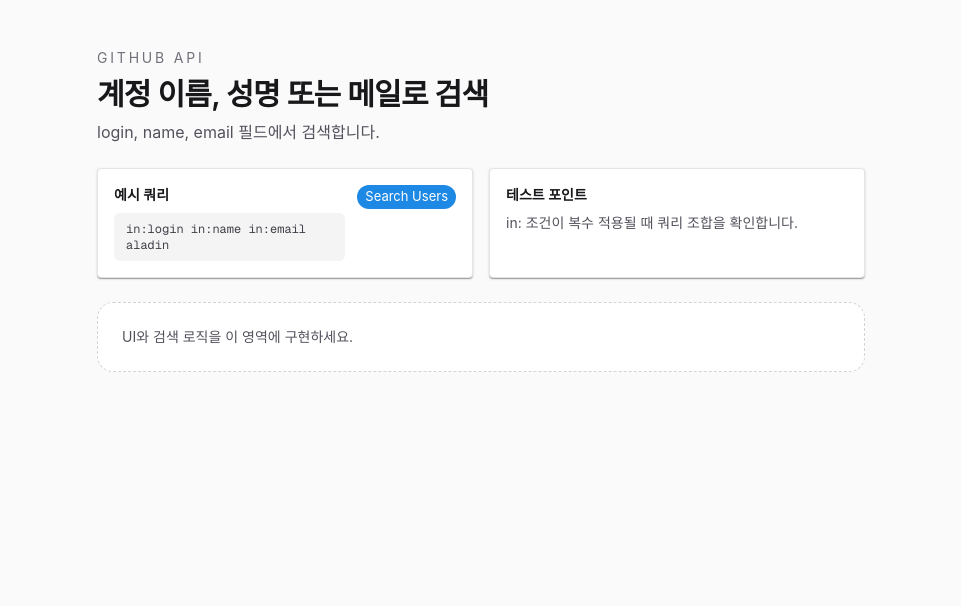
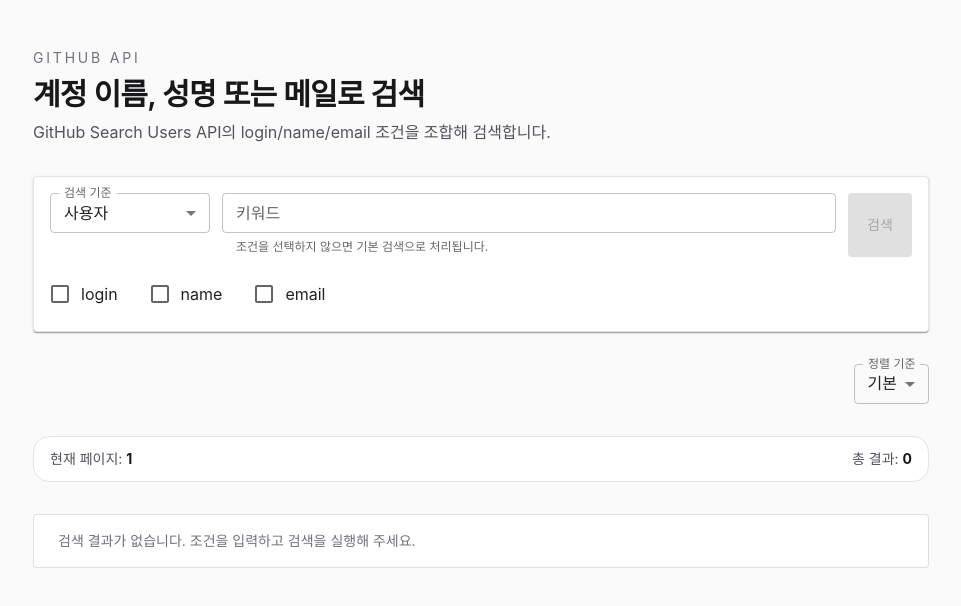
Before and after one commit to smboy86/resume-202601-aladin, a Next.js app: page /search/identity in a window 1280 px wide. Shown: the top 606 px of the page, without its empty margins (159-1120 px from the left). Built offline with nearby package versions, Linux system fonts and the light colour scheme; what @mui/material-nextjs would draw is missing.

Commit message:
feat: 계정 이름, 성명 또는 메일로 검색 기능 구현

```diff
--- a/src/app/search/identity/page.tsx
+++ b/src/app/search/identity/page.tsx
@@ -1,16 +1,231 @@
-import SearchTemplate from '../_components/SearchTemplate';
+'use client';
 
-export const metadata = {
-  title: 'Github API - 계정 이름/성명/메일',
+import { useMemo, useState } from 'react';
+import {
+  Avatar,
+  Button,
+  Checkbox,
+  Divider,
+  FormControlLabel,
+  FormGroup,
+  List,
+  ListItem,
+  ListItemAvatar,
+  ListItemText,
+  MenuItem,
+  Paper,
+  TextField,
+} from '@mui/material';
+import { SortSelect, type SortOption } from '@/components/ui/SortSelect';
+
+type SearchMode = 'user' | 'org';
+type IdentityFilter = 'login' | 'name' | 'email';
+
+type GithubUser = {
+  id: number;
+  login: string;
+  avatar_url: string;
+  html_url: string;
+  type: string;
+};
+
+type SearchResponse = {
+  incomplete_results: boolean;
+  total_count: number;
+  items: GithubUser[];
 };
 
 export default function SearchIdentityPage() {
+  const [mode, setMode] = useState<SearchMode>('user');
+  const [query, setQuery] = useState('');
+  const [filters, setFilters] = useState<IdentityFilter[]>([]);
+  const [loading, setLoading] = useState(false);
+  const [error, setError] = useState('');
+  const [results, setResults] = useState<GithubUser[]>([]);
+  const [totalCount, setTotalCount] = useState(0);
+  const [sort, setSort] = useState<SortOption>('default');
+  const [page, setPage] = useState(1);
+
+  const helperText = useMemo(() => {
+    if (filters.length === 0) {
+      return '조건을 선택하지 않으면 기본 검색으로 처리됩니다.';
+    }
+    return `선택된 조건: ${filters.join(', ')}`;
+  }, [filters]);
+
+  const buildQuery = (value: string) => {
+    const trimmed = value.trim();
+    if (!trimmed) return '';
+    const typeFilter = mode === 'user' ? 'type:user' : 'type:org';
+    if (filters.length === 0) {
+      return `${typeFilter} ${trimmed}`;
+    }
+    const conditions = filters.map((filter) => `in:${filter}`).join(' ');
+    return `${typeFilter} ${conditions} ${trimmed}`;
+  };
+
+  const toggleFilter = (filter: IdentityFilter) => {
+    setFilters((prev) =>
+      prev.includes(filter) ? prev.filter((item) => item !== filter) : [...prev, filter],
+    );
+  };
+
+  const handleSearch = async () => {
+    const built = buildQuery(query);
+    if (!built) return;
+    setLoading(true);
+    setError('');
+    try {
+      const params = new URLSearchParams({
+        q: built,
+        per_page: '10',
+        page: String(page),
+        order: 'desc',
+      });
+      if (sort !== 'default') {
+        params.set('sort', sort);
+      }
+      const response = await fetch(
+        `${process.env.NEXT_PUBLIC_GITHUB_API_BASE_URL}/search/users?${params.toString()}`,
+      );
+      if (!response.ok) {
+        throw new Error('검색 요청에 실패했습니다.');
+      }
+      const data = (await response.json()) as SearchResponse;
+      setTotalCount(data.total_count ?? 0);
+      setResults(data.items ?? []);
+    } catch (err) {
+      setError(err instanceof Error ? err.message : '알 수 없는 오류가 발생했습니다.');
+      setTotalCount(0);
+      setResults([]);
+    } finally {
+      setLoading(false);
+    }
+  };
+
   return (
-    <SearchTemplate
-      title='계정 이름, 성명 또는 메일로 검색'
-      description='login, name, email 필드에서 검색합니다.'
-      queryExample='in:login in:name in:email aladin'
-      hint='in: 조건이 복수 적용될 때 쿼리 조합을 확인합니다.'
-    />
+    <div className='min-h-screen bg-zinc-50 px-6 py-12 text-zinc-900 sm:px-10 dark:bg-zinc-950 dark:text-zinc-50'>
+      <main className='mx-auto flex w-full max-w-4xl flex-col gap-8'>
+        <header className='space-y-2'>
+          <p className='text-sm tracking-[0.2em] text-zinc-500 uppercase dark:text-zinc-400'>Github API</p>
+          <h1 className='text-3xl font-semibold tracking-tight'>계정 이름, 성명 또는 메일로 검색</h1>
+          <p className='text-base text-zinc-600 dark:text-zinc-400'>
+            GitHub Search Users API의 login/name/email 조건을 조합해 검색합니다.
+          </p>
+        </header>
+
+        <Paper className='rounded-2xl border border-zinc-200 p-4 shadow-sm dark:border-zinc-800 dark:bg-zinc-900'>
+          <div className='sm:flex-start flex flex-col gap-3 sm:flex-row'>
+            <TextField
+              select
+              size='small'
+              label='검색 기준'
+              value={mode}
+              onChange={(event) => setMode(event.target.value as SearchMode)}
+              className='sm:w-40'>
+              <MenuItem value='user'>사용자</MenuItem>
+              <MenuItem value='org'>조직</MenuItem>
+            </TextField>
+            <TextField
+              size='small'
+              label={'키워드'}
+              placeholder='예: octocat'
+              value={query}
+              onChange={(event) => setQuery(event.target.value)}
+              onKeyDown={(event) => {
+                if (event.key === 'Enter') {
+                  event.preventDefault();
+                  handleSearch();
+                }
+              }}
+              className='flex-1'
+              helperText={helperText}
+            />
+            <Button
+              variant='contained'
+              color='primary'
+              onClick={handleSearch}
+              disabled={loading || !query.trim()}
+              className='sm:self-stretch'>
+              {loading ? '검색 중...' : '검색'}
+            </Button>
+          </div>
+          <div className='mt-4'>
+            <FormGroup row className='gap-4'>
+              <FormControlLabel
+                control={
+                  <Checkbox checked={filters.includes('login')} onChange={() => toggleFilter('login')} />
+                }
+                label='login'
+              />
+              <FormControlLabel
+                control={
+                  <Checkbox checked={filters.includes('name')} onChange={() => toggleFilter('name')} />
+                }
+                label='name'
+              />
+              <FormControlLabel
+                control={
+                  <Checkbox checked={filters.includes('email')} onChange={() => toggleFilter('email')} />
+                }
+                label='email'
+              />
+            </FormGroup>
+          </div>
+        </Paper>
+
+        <div className='flex justify-end'>
+          <SortSelect value={sort} onChange={setSort} />
+        </div>
+
+        <div className='flex flex-wrap items-center justify-between gap-2 rounded-2xl border border-zinc-200 bg-white px-4 py-3 text-sm text-zinc-600 dark:border-zinc-800 dark:bg-zinc-900 dark:text-zinc-300'>
+          <span>
+            현재 페이지: <strong className='text-zinc-900 dark:text-zinc-50'>{page}</strong>
+          </span>
+          <span>
+            총 결과:{' '}
+            <strong className='text-zinc-900 dark:text-zinc-50'>{totalCount.toLocaleString()}</strong>
+          </span>
+        </div>
+
+        <Paper className='overflow-hidden' elevation={0} variant='outlined'>
+          {error && <p className='px-6 py-4 text-sm text-red-600'>{error}</p>}
+          {!error && results.length === 0 && (
+            <p className='px-6 py-4 text-sm text-zinc-500 dark:text-zinc-400'>
+              검색 결과가 없습니다. 조건을 입력하고 검색을 실행해 주세요.
+            </p>
+          )}
+          {results.length > 0 && (
+            <List disablePadding>
+              {results.map((user, index) => (
+                <div key={user.id}>
+                  <ListItem className='px-6 py-4'>
+                    <ListItemAvatar>
+                      <Avatar src={user.avatar_url} alt={user.login} />
+                    </ListItemAvatar>
+                    <ListItemText
+                      primary={user.login}
+                      secondary={
+                        <a
+                          className='text-sm text-zinc-500 hover:underline dark:text-zinc-400'
+                          href={user.html_url}
+                          target='_blank'
+                          rel='noreferrer'>
+                          {user.html_url}
+                        </a>
+                      }
+                    />
+                    <span className='text-xs tracking-wide text-zinc-500 uppercase dark:text-zinc-400'>
+                      {user.type}
+                    </span>
+                  </ListItem>
+                  {index < results.length - 1 && <Divider />}
+                </div>
+              ))}
+            </List>
+          )}
+        </Paper>
+      </main>
+    </div>
   );
 }
```
Also changed, not shown: 1 other file (tests, documents, lock files or other folders).
